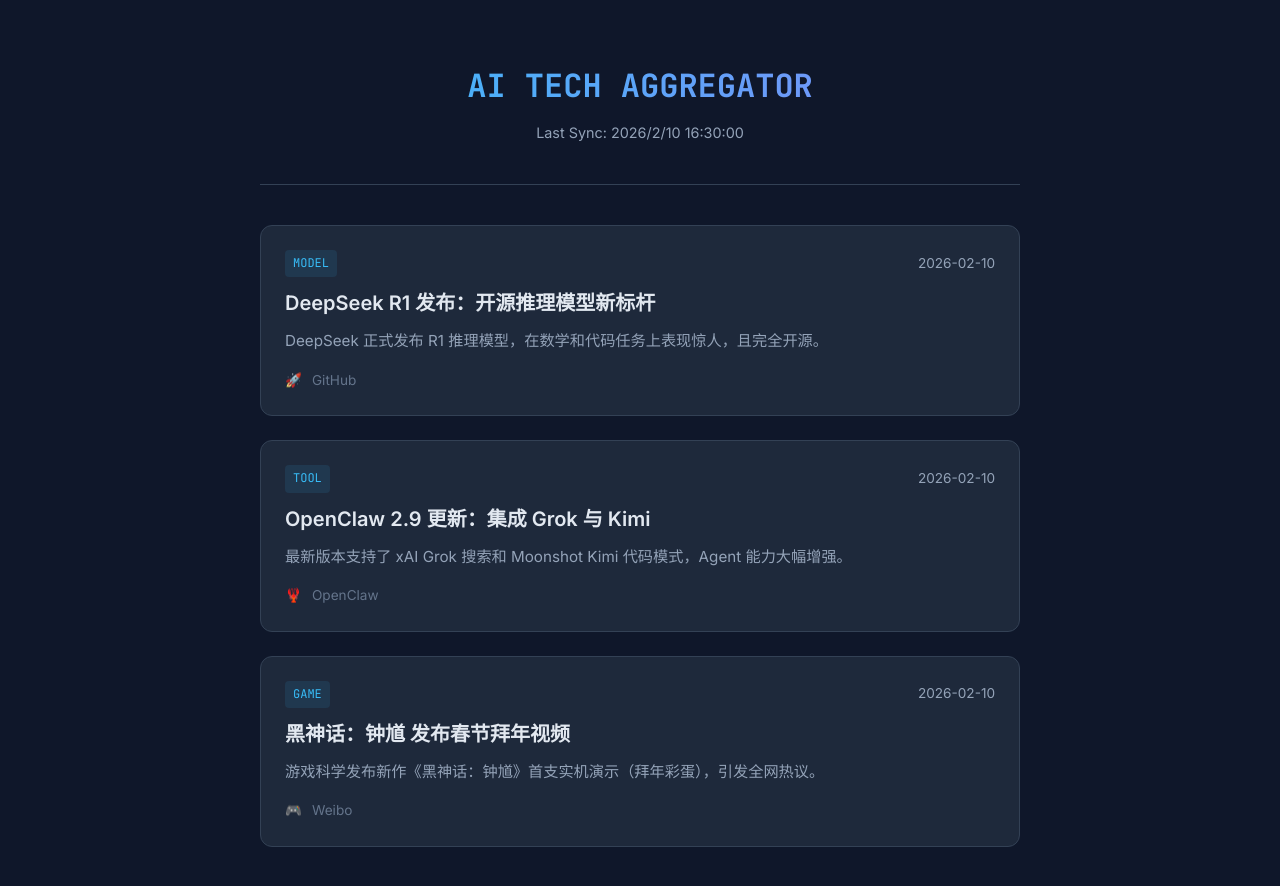
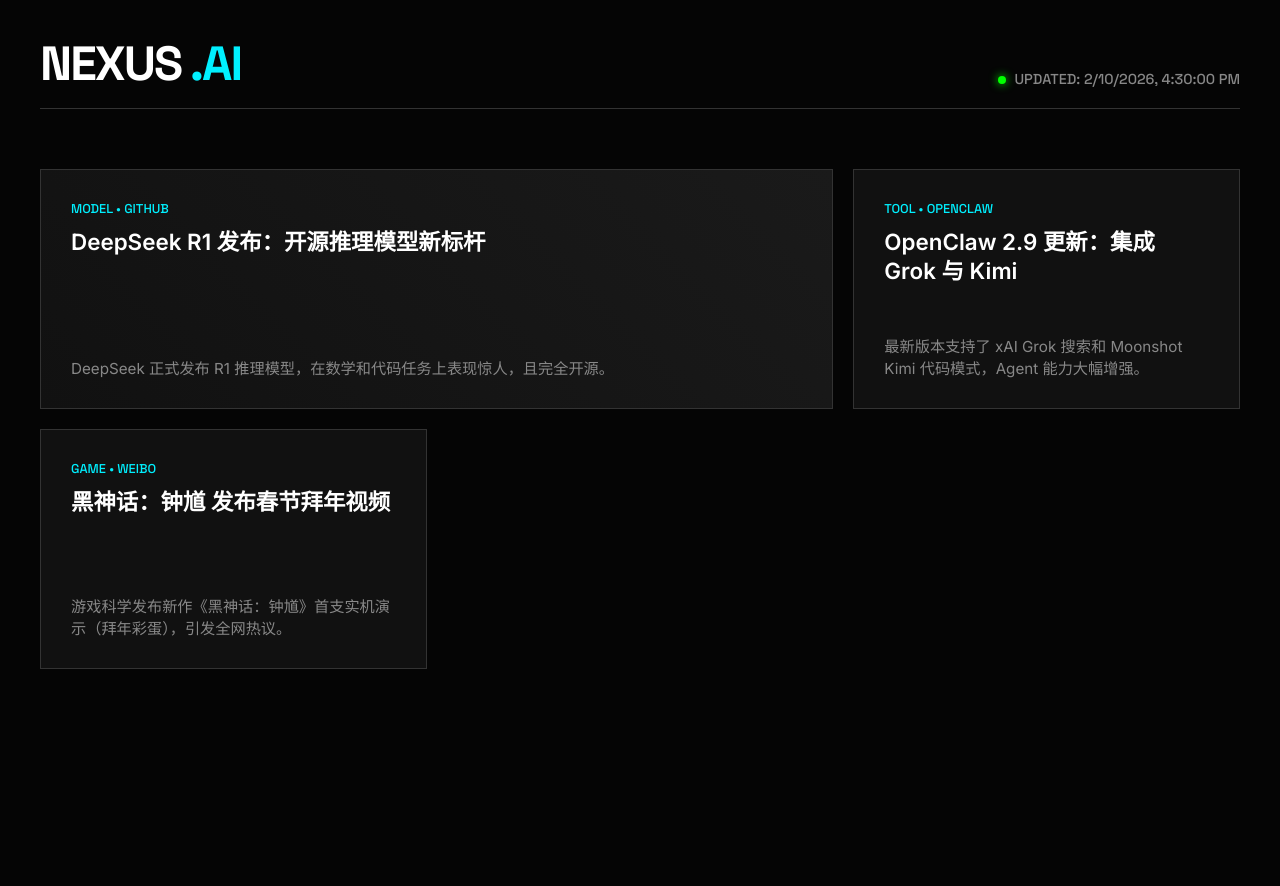
Before and after one commit to xiejunjie524/ai-tech-aggregator, a plain HTML site: page index.html in a window 1280 px wide. After the commit the page ends 800 px from the top, so only its background shows below. Drawn offline with Linux system fonts and the light colour scheme.

Commit message:
Update index.html

```diff
--- a/index.html
+++ b/index.html
@@ -3,163 +3,268 @@
 <head>
     <meta charset="UTF-8">
     <meta name="viewport" content="width=device-width, initial-scale=1.0">
-    <title>智流 AI | 科技前沿</title>
-    <link href="https://fonts.googleapis.com/css2?family=JetBrains+Mono:wght@400;700&family=Inter:wght@400;600&display=swap" rel="stylesheet">
+    <title>NEXUS | AI INTELLIGENCE</title>
+    <link href="https://fonts.googleapis.com/css2?family=Space+Grotesk:wght@300;500;700&family=Inter:wght@400;600&display=swap" rel="stylesheet">
     <style>
         :root {
-            --bg: #0f172a;
-            --card-bg: #1e293b;
-            --text-main: #e2e8f0;
-            --text-sub: #94a3b8;
-            --accent: #38bdf8;
-            --accent-glow: rgba(56, 189, 248, 0.2);
-            --border: #334155;
+            --bg: #050505;
+            --card-bg: #111;
+            --border: #333;
+            --accent: #00f0ff;
+            --text-main: #fff;
+            --text-sub: #888;
         }
         * { margin: 0; padding: 0; box-sizing: border-box; }
         body {
             font-family: 'Inter', sans-serif;
             background: var(--bg);
             color: var(--text-main);
-            line-height: 1.6;
-            padding-bottom: 40px;
+            min-height: 100vh;
+            padding: 40px;
         }
-        .container {
-            max-width: 800px;
-            margin: 0 auto;
-            padding: 20px;
-        }
+
+        /* 头部 */
         header {
-            text-align: center;
-            padding: 40px 0;
+            max-width: 1200px;
+            margin: 0 auto 60px;
             border-bottom: 1px solid var(--border);
-            margin-bottom: 40px;
+            padding-bottom: 20px;
+            display: flex;
+            justify-content: space-between;
+            align-items: end;
         }
         h1 {
-            font-family: 'JetBrains Mono', monospace;
-            font-size: 2rem;
-            background: linear-gradient(90deg, #38bdf8, #818cf8);
-            -webkit-background-clip: text;
-            -webkit-text-fill-color: transparent;
-            margin-bottom: 10px;
+            font-family: 'Space Grotesk', sans-serif;
+            font-size: 3rem;
+            text-transform: uppercase;
+            letter-spacing: -2px;
+            line-height: 1;
         }
-        .last-update {
+        h1 span { color: var(--accent); }
+        .status {
+            font-family: 'Space Grotesk', monospace;
+            color: var(--text-sub);
             font-size: 0.9rem;
-            color: var(--text-sub);
         }
-        .news-grid {
+        .status::before {
+            content: '';
+            display: inline-block;
+            width: 8px;
+            height: 8px;
+            background: #0f0;
+            border-radius: 50%;
+            margin-right: 8px;
+            box-shadow: 0 0 10px #0f0;
+        }
+
+        /* Bento Grid 布局 */
+        .grid {
             display: grid;
-            gap: 24px;
+            grid-template-columns: repeat(auto-fill, minmax(300px, 1fr));
+            grid-auto-rows: 240px;
+            gap: 20px;
+            max-width: 1200px;
+            margin: 0 auto;
         }
-        .news-card {
+
+        /* 卡片样式 */
+        .card {
             background: var(--card-bg);
             border: 1px solid var(--border);
-            border-radius: 12px;
-            padding: 24px;
-            transition: all 0.3s ease;
+            padding: 30px;
+            display: flex;
+            flex-direction: column;
+            justify-content: space-between;
+            transition: all 0.3s;
+            cursor: pointer;
             position: relative;
             overflow: hidden;
         }
-        .news-card:hover {
-            transform: translateY(-4px);
-            box-shadow: 0 10px 30px -10px rgba(0, 0, 0, 0.5);
+        .card:hover {
             border-color: var(--accent);
+            transform: translateY(-5px);
+            box-shadow: 0 10px 40px rgba(0, 240, 255, 0.1);
         }
+        .card::after {
+            content: '↗';
+            position: absolute;
+            top: 20px;
+            right: 20px;
+            font-size: 1.2rem;
+            opacity: 0;
+            transition: 0.3s;
+            color: var(--accent);
+        }
+        .card:hover::after { opacity: 1; top: 15px; right: 15px; }
+
+        /* 大卡片逻辑 */
+        .card.large {
+            grid-column: span 2;
+            grid-row: span 1;
+            background: linear-gradient(45deg, #111, #1a1a1a);
+        }
+        .card.tall {
+            grid-row: span 2;
+        }
+
         .meta {
-            display: flex;
-            justify-content: space-between;
-            align-items: center;
-            margin-bottom: 12px;
-            font-size: 0.85rem;
-            color: var(--text-sub);
-        }
-        .tag {
-            background: rgba(56, 189, 248, 0.1);
+            font-family: 'Space Grotesk', monospace;
+            font-size: 0.8rem;
             color: var(--accent);
-            padding: 4px 8px;
-            border-radius: 4px;
-            font-family: 'JetBrains Mono', monospace;
-            font-size: 0.75rem;
+            margin-bottom: 10px;
             text-transform: uppercase;
         }
-        h2 {
-            font-size: 1.25rem;
-            margin-bottom: 12px;
-            line-height: 1.4;
+        .title {
+            font-size: 1.4rem;
+            font-weight: 600;
+            line-height: 1.3;
+            margin-bottom: 10px;
         }
-        h2 a {
-            color: var(--text-main);
-            text-decoration: none;
-            transition: color 0.2s;
-        }
-        h2 a:hover {
-            color: var(--accent);
-        }
-        p {
+        .preview {
             color: var(--text-sub);
             font-size: 0.95rem;
-            margin-bottom: 16px;
+            display: -webkit-box;
+            -webkit-line-clamp: 3;
+            -webkit-box-orient: vertical;
+            overflow: hidden;
         }
-        .footer-meta {
-            display: flex;
+
+        /* 弹窗 Modal */
+        .modal-overlay {
+            position: fixed;
+            top: 0; left: 0; width: 100%; height: 100%;
+            background: rgba(0,0,0,0.8);
+            backdrop-filter: blur(10px);
+            display: none;
+            justify-content: center;
             align-items: center;
-            gap: 10px;
-            font-size: 0.85rem;
-            color: #64748b;
+            z-index: 100;
+            opacity: 0;
+            transition: opacity 0.3s;
         }
-        .source-icon {
-            font-style: normal;
+        .modal-overlay.active { display: flex; opacity: 1; }
+
+        .modal {
+            background: #151515;
+            border: 1px solid var(--border);
+            width: 90%;
+            max-width: 600px;
+            padding: 40px;
+            border-radius: 4px;
+            position: relative;
+            transform: scale(0.95);
+            transition: transform 0.3s;
+            box-shadow: 0 20px 60px rgba(0,0,0,0.5);
         }
-        @media (max-width: 600px) {
-            h1 { font-size: 1.5rem; }
-            .container { padding: 16px; }
+        .modal-overlay.active .modal { transform: scale(1); }
+
+        .close-btn {
+            position: absolute;
+            top: 20px;
+            right: 20px;
+            background: none;
+            border: none;
+            color: #fff;
+            font-size: 1.5rem;
+            cursor: pointer;
         }
-        .loading { text-align: center; padding: 40px; color: var(--text-sub); }
+        .modal-btn {
+            display: inline-block;
+            background: var(--accent);
+            color: #000;
+            padding: 12px 30px;
+            font-weight: 700;
+            text-decoration: none;
+            margin-top: 30px;
+            text-transform: uppercase;
+            font-family: 'Space Grotesk', sans-serif;
+            transition: 0.2s;
+        }
+        .modal-btn:hover {
+            background: #fff;
+            box-shadow: 0 0 20px rgba(255,255,255,0.5);
+        }
+
+        @media (max-width: 768px) {
+            .grid { grid-template-columns: 1fr; }
+            .card.large { grid-column: span 1; }
+            h1 { font-size: 2rem; }
+        }
     </style>
 </head>
 <body>
-    <div class="container">
-        <header>
-            <h1>AI TECH AGGREGATOR</h1>
-            <div class="last-update" id="last-update">Loading data...</div>
-        </header>
-        <main class="news-grid" id="news-container">
-            <div class="loading">Initializing neural link...</div>
-        </main>
+    <header>
+        <h1>NEXUS <span>.AI</span></h1>
+        <div class="status" id="status">SYSTEM ONLINE</div>
+    </header>
+
+    <div class="grid" id="grid">
+        <!-- Cards will be injected here -->
+    </div>
+
+    <!-- 详情弹窗 -->
+    <div class="modal-overlay" id="modal-overlay" onclick="closeModal(event)">
+        <div class="modal">
+            <button class="close-btn" onclick="closeModal(event)">×</button>
+            <div class="meta" id="m-meta">CATEGORY • DATE</div>
+            <h2 class="title" id="m-title" style="font-size: 2rem; margin-bottom: 20px;">Title</h2>
+            <p id="m-content" style="font-size: 1.1rem; line-height: 1.8; color: #ccc;">Content...</p>
+            <a href="#" target="_blank" id="m-link" class="modal-btn">READ SOURCE -></a>
+        </div>
     </div>
 
     <script>
-        async function loadNews() {
+        let newsData = [];
+
+        async function init() {
             try {
-                // Add cache-busting param
                 const res = await fetch('news.json?' + new Date().getTime());
                 const data = await res.json();
+                newsData = data.news;
 
-                // Update timestamp
-                const date = new Date(data.lastUpdate);
-                document.getElementById('last-update').textContent =
-                    `Last Sync: ${date.toLocaleString('zh-CN', { hour12: false })}`;
+                document.getElementById('status').innerText =
+                    `UPDATED: ${new Date(data.lastUpdate).toLocaleString()}`;
 
-                const container = document.getElementById('news-container');
-                container.innerHTML = data.news.map(item => `
-                    <article class="news-card">
-                        <div class="meta">
-                            <span class="tag">${item.category}</span>
-                            <span class="time">${item.time}</span>
+                const grid = document.getElementById('grid');
+                grid.innerHTML = newsData.map((item, index) => {
+                    // 让第1个是长条，第4个是高条，制造错落感
+                    let className = 'card';
+                    if (index === 0) className += ' large';
+                    if (index === 3) className += ' tall';
+
+                    return `
+                    <div class="${className}" onclick="openModal(${index})">
+                        <div>
+                            <div class="meta">${item.category} • ${item.source}</div>
+                            <div class="title">${item.title}</div>
                         </div>
-                        <h2><a href=" " target="_blank">${item.title}</a ></h2>
-                        <p>${item.summary}</p >
-                        <div class="footer-meta">
-                            <span class="source-icon">${item.icon}</span>
-                            <span>${item.source}</span>
-                        </div>
-                    </article>
-                `).join('');
+                        <div class="preview">${item.summary}</div>
+                    </div>
+                    `;
+                }).join('');
             } catch (e) {
-                document.getElementById('news-container').innerHTML =
-                    `<div class="loading" style="color: #ef4444">System Failure: ${e.message}</div>`;
+                document.getElementById('grid').innerHTML = `<div style="color:red">OFFLINE MODE</div>`;
             }
         }
-        loadNews();
+
+        function openModal(index) {
+            const item = newsData[index];
+            document.getElementById('m-meta').innerText = `${item.category} • ${item.time}`;
+            document.getElementById('m-title').innerText = item.title;
+            document.getElementById('m-content').innerText = item.summary; // 这里显示完整摘要
+            document.getElementById('m-link').href = item.url;
+
+            const overlay = document.getElementById('modal-overlay');
+            overlay.classList.add('active');
+        }
+
+        function closeModal(e) {
+            if (e.target === document.getElementById('modal-overlay') || e.target.classList.contains('close-btn')) {
+                document.getElementById('modal-overlay').classList.remove('active');
+            }
+        }
+
+        init();
     </script>
 </body>
 </html>
```
